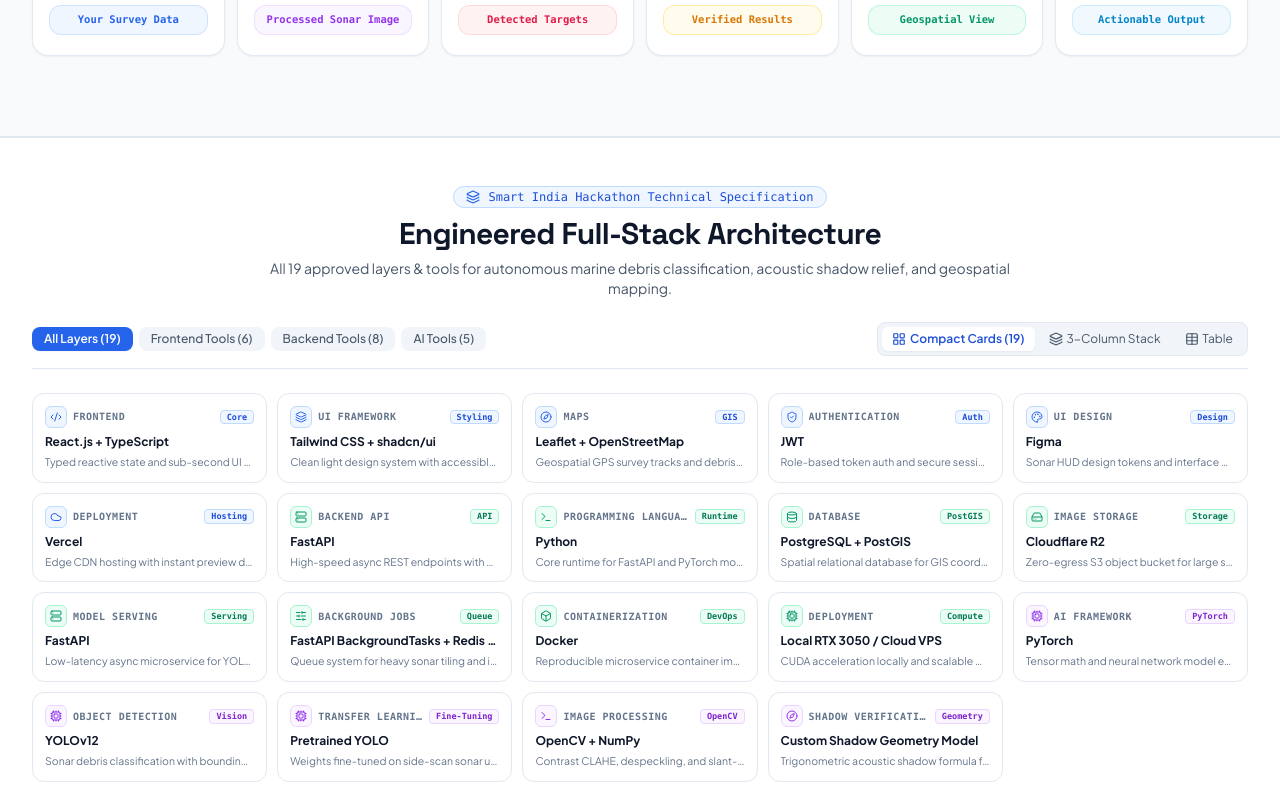
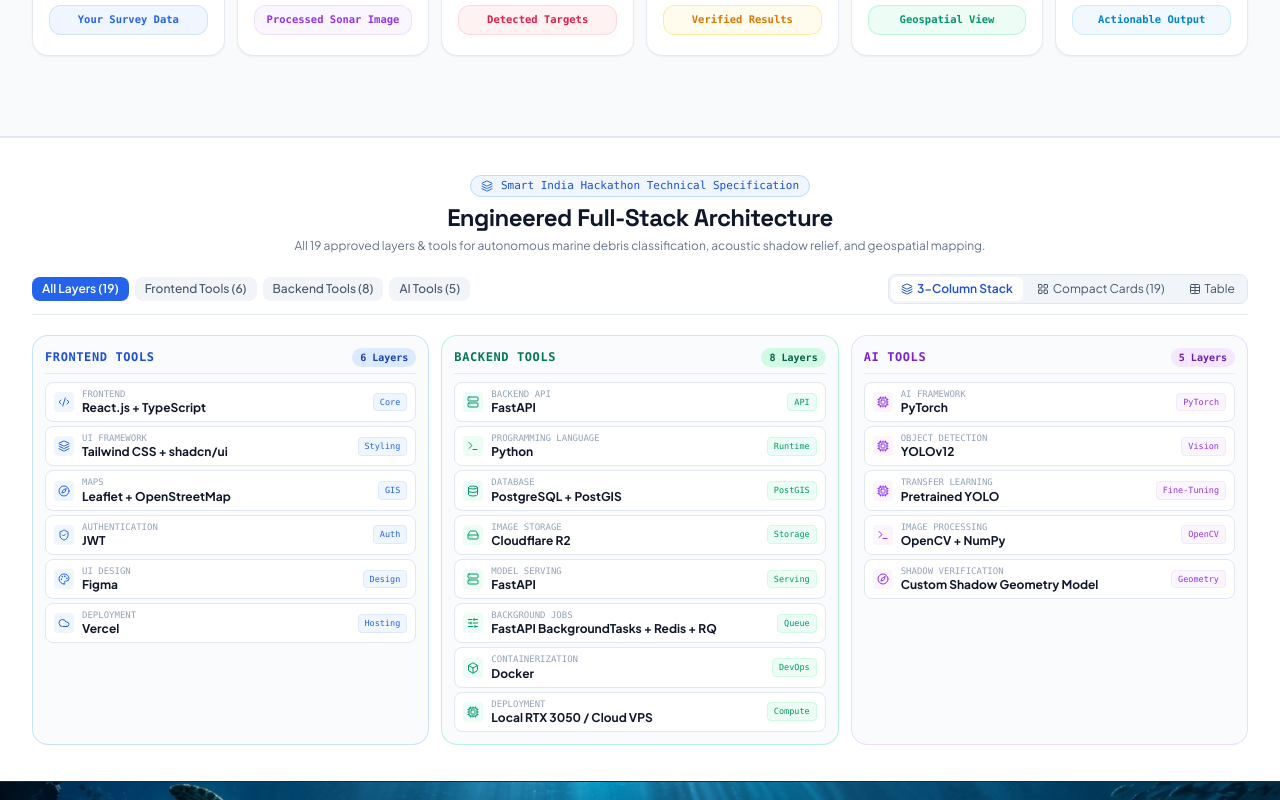
Before and after one commit to akashramachandrachavan-sys/vainateya-frontend, a React (Vite) app: page / in a window 1280 px wide. Shown: the part 1600-2400 px from the top of the page. Built offline with nearby package versions, Linux system fonts and the light colour scheme.

Commit message:
feat: compact architecture section layout and add legal reference disclaimer in footer

```diff
--- a/src/components/landing/TechStackShowcase.tsx
+++ b/src/components/landing/TechStackShowcase.tsx
@@ -28,7 +28,7 @@ interface TechItem {
 
 export function TechStackShowcase() {
   const [selectedCategory, setSelectedCategory] = useState<'All' | 'Frontend' | 'Backend' | 'AI Tools'>('All');
-  const [viewMode, setViewMode] = useState<'grid' | 'columns' | 'table'>('grid');
+  const [viewMode, setViewMode] = useState<'columns' | 'grid' | 'table'>('columns');
 
   const stackItems: TechItem[] = [
     // Frontend Tools
@@ -206,30 +206,30 @@ export function TechStackShowcase() {
   const aiItems = stackItems.filter(i => i.category === 'AI Tools');
 
   return (
-    <section className="py-12 bg-white border-t border-slate-200 relative">
-      <div className="max-w-7xl mx-auto px-4 sm:px-6 lg:px-8 space-y-6">
-        <div className="text-center max-w-3xl mx-auto space-y-1.5">
-          <div className="inline-flex items-center space-x-2 text-xs font-mono text-blue-700 bg-blue-50 px-3 py-0.5 rounded-full border border-blue-200">
-            <Layers className="w-3.5 h-3.5 text-blue-600" />
+    <section className="py-7 sm:py-9 bg-white border-t border-slate-200 relative">
+      <div className="max-w-7xl mx-auto px-4 sm:px-6 lg:px-8 space-y-4 sm:space-y-5">
+        <div className="text-center max-w-3xl mx-auto space-y-1">
+          <div className="inline-flex items-center space-x-2 text-[11px] font-mono text-blue-700 bg-blue-50 px-2.5 py-0.5 rounded-full border border-blue-200">
+            <Layers className="w-3 h-3 text-blue-600" />
             <span>Smart India Hackathon Technical Specification</span>
           </div>
-          <h2 className="text-2xl sm:text-3xl font-extrabold text-slate-900 font-['Space_Grotesk'] tracking-tight">
+          <h2 className="text-xl sm:text-2xl font-extrabold text-slate-900 font-['Space_Grotesk'] tracking-tight">
             Engineered Full-Stack Architecture
           </h2>
-          <p className="text-xs sm:text-sm text-slate-600">
+          <p className="text-xs text-slate-500">
             All 19 approved layers &amp; tools for autonomous marine debris classification, acoustic shadow relief, and geospatial mapping.
           </p>
         </div>
 
         {/* Filter Controls & View Switcher */}
-        <div className="flex flex-col sm:flex-row items-center justify-between gap-3 border-b border-slate-200 pb-3">
+        <div className="flex flex-col sm:flex-row items-center justify-between gap-2.5 border-b border-slate-200 pb-2.5">
           <div className="flex flex-wrap items-center gap-1.5">
             {categories.map((cat) => (
               <button
                 key={cat.id}
                 onClick={() => setSelectedCategory(cat.id)}
-                className={`px-3 py-1 rounded-lg text-xs font-medium transition-all ${selectedCategory === cat.id
-                  ? 'bg-blue-600 text-white shadow-sm font-semibold'
+                className={`px-2.5 py-1 rounded-lg text-xs font-medium transition-all ${selectedCategory === cat.id
+                  ? 'bg-blue-600 text-white shadow-xs font-semibold'
                   : 'bg-slate-100 text-slate-600 hover:bg-slate-200 hover:text-slate-900'
                   }`}
               >
@@ -238,75 +238,68 @@ export function TechStackShowcase() {
             ))}
           </div>
 
-          <div className="flex items-center space-x-1 bg-slate-100 p-1 rounded-lg border border-slate-200 text-xs">
+          <div className="flex items-center space-x-1 bg-slate-100 p-0.5 rounded-lg border border-slate-200 text-xs">
+            <button
+              onClick={() => setViewMode('columns')}
+              className={`flex items-center space-x-1 px-2.5 py-1 rounded-md transition-colors ${viewMode === 'columns' ? 'bg-white text-blue-700 shadow-xs font-semibold' : 'text-slate-600 hover:text-slate-900'
+                }`}
+            >
+              <Layers className="w-3 h-3" />
+              <span>3-Column Stack</span>
+            </button>
             <button
               onClick={() => setViewMode('grid')}
-              className={`flex items-center space-x-1 px-2.5 py-1 rounded-md transition-colors ${viewMode === 'grid' ? 'bg-white text-blue-700 shadow-sm font-semibold' : 'text-slate-600 hover:text-slate-900'
+              className={`flex items-center space-x-1 px-2.5 py-1 rounded-md transition-colors ${viewMode === 'grid' ? 'bg-white text-blue-700 shadow-xs font-semibold' : 'text-slate-600 hover:text-slate-900'
                 }`}
             >
-              <LayoutGrid className="w-3.5 h-3.5" />
+              <LayoutGrid className="w-3 h-3" />
               <span>Compact Cards ({filteredItems.length})</span>
             </button>
             <button
-              onClick={() => setViewMode('columns')}
-              className={`flex items-center space-x-1 px-2.5 py-1 rounded-md transition-colors ${viewMode === 'columns' ? 'bg-white text-blue-700 shadow-sm font-semibold' : 'text-slate-600 hover:text-slate-900'
+              onClick={() => setViewMode('table')}
+              className={`flex items-center space-x-1 px-2.5 py-1 rounded-md transition-colors ${viewMode === 'table' ? 'bg-white text-blue-700 shadow-xs font-semibold' : 'text-slate-600 hover:text-slate-900'
                 }`}
             >
-              <Layers className="w-3.5 h-3.5" />
-              <span>3-Column Stack</span>
-            </button>
-            <button
-              onClick={() => setViewMode('table')}
-              className={`flex items-center space-x-1 px-2.5 py-1 rounded-md transition-colors ${viewMode === 'table' ? 'bg-white text-blue-700 shadow-sm font-semibold' : 'text-slate-600 hover:text-slate-900'
-                }`}
-            >
-              <TableIcon className="w-3.5 h-3.5" />
+              <TableIcon className="w-3 h-3" />
               <span>Table</span>
             </button>
           </div>
         </div>
 
-        {/* View Mode: Compact Grid Cards (All 19 fit in ~320px height) */}
+        {/* View Mode: Compact Grid Cards (Ultra-compact 1-row chips) */}
         {viewMode === 'grid' && (
-          <div className="grid grid-cols-2 sm:grid-cols-3 md:grid-cols-4 lg:grid-cols-5 gap-2.5">
+          <div className="grid grid-cols-2 sm:grid-cols-3 md:grid-cols-4 lg:grid-cols-5 gap-2">
             {filteredItems.map((item, index) => {
               const Icon = item.icon;
               return (
                 <div
                   key={index}
                   title={`${item.layer}: ${item.finalTool} • ${item.description}`}
-                  className="bg-white p-2.5 sm:p-3 rounded-xl border border-slate-200 hover:border-blue-500 hover:shadow-sm transition-all group relative flex flex-col justify-between"
+                  className="bg-white p-2 px-2.5 rounded-xl border border-slate-200 hover:border-blue-500 hover:shadow-xs transition-all group flex items-center justify-between gap-2"
                 >
-                  <div>
-                    <div className="flex items-center justify-between mb-1.5 gap-1">
-                      <div className="flex items-center space-x-1.5 min-w-0">
+                  <div className="flex items-center space-x-2 min-w-0">
                     <div className={`p-1 rounded-md border transition-colors shrink-0 ${item.category === 'Frontend' ? 'bg-blue-50 border-blue-200 text-blue-600 group-hover:bg-blue-600 group-hover:text-white' :
                       item.category === 'Backend' ? 'bg-emerald-50 border-emerald-200 text-emerald-600 group-hover:bg-emerald-600 group-hover:text-white' :
                         'bg-purple-50 border-purple-200 text-purple-600 group-hover:bg-purple-600 group-hover:text-white'
                       }`}>
                       <Icon className="w-3 h-3" />
                     </div>
-                        <span className="text-[10px] font-mono text-slate-500 uppercase tracking-wider font-semibold truncate">
+                    <div className="min-w-0">
+                      <div className="text-[9px] font-mono text-slate-400 uppercase truncate leading-tight">
                         {item.layer}
-                        </span>
+                      </div>
+                      <h3 className="text-xs font-bold text-slate-900 group-hover:text-blue-600 transition-colors truncate leading-tight">
+                        {item.finalTool}
+                      </h3>
+                    </div>
                   </div>
 
-                      <span className={`text-[8.5px] font-mono font-bold px-1.5 py-0.2 rounded border shrink-0 ${item.category === 'Frontend' ? 'bg-blue-50 border-blue-200 text-blue-700' :
+                  <span className={`text-[8.5px] font-mono font-bold px-1.5 py-0.5 rounded border shrink-0 ${item.category === 'Frontend' ? 'bg-blue-50 border-blue-200 text-blue-700' :
                     item.category === 'Backend' ? 'bg-emerald-50 border-emerald-200 text-emerald-700' :
                       'bg-purple-50 border-purple-200 text-purple-700'
                     }`}>
                     {item.badge}
                   </span>
-                    </div>
-
-                    <h3 className="text-xs font-bold text-slate-900 group-hover:text-blue-600 transition-colors truncate">
-                      {item.finalTool}
-                    </h3>
-                  </div>
-
-                  <p className="text-[10.5px] text-slate-500 truncate mt-1">
-                    {item.description}
-                  </p>
                 </div>
               );
             })}
@@ -315,87 +308,96 @@ export function TechStackShowcase() {
 
         {/* View Mode: 3-Column Stack (Frontend, Backend, AI Tools side by side) */}
         {viewMode === 'columns' && (
-          <div className="grid grid-cols-1 md:grid-cols-3 gap-4">
+          <div className={`grid gap-3 ${selectedCategory === 'All'
+            ? 'grid-cols-1 md:grid-cols-3'
+            : 'grid-cols-1 md:grid-cols-2 lg:grid-cols-3'
+            }`}>
             {/* Frontend Column */}
-            <div className="bg-slate-50/70 p-3.5 rounded-2xl border border-blue-200/80 flex flex-col space-y-2">
-              <div className="flex items-center justify-between pb-2 border-b border-blue-100">
+            {(selectedCategory === 'All' || selectedCategory === 'Frontend') && (
+              <div className="bg-slate-50/70 p-3 rounded-2xl border border-blue-200/80 flex flex-col space-y-2">
+                <div className="flex items-center justify-between pb-1.5 border-b border-blue-100">
                   <span className="text-xs font-mono font-bold text-blue-700 uppercase tracking-wider">Frontend Tools</span>
                   <span className="text-[10px] font-mono px-2 py-0.5 rounded-full bg-blue-100 text-blue-800 font-bold">6 Layers</span>
                 </div>
-              <div className="space-y-1.5">
+                <div className="space-y-1">
                   {frontendItems.map((item, idx) => {
                     const Icon = item.icon;
                     return (
-                    <div key={idx} className="bg-white p-2 rounded-lg border border-slate-200 hover:border-blue-400 transition-colors flex items-center justify-between gap-2">
+                      <div key={idx} title={item.description} className="bg-white p-1.5 px-2 rounded-lg border border-slate-200 hover:border-blue-400 transition-colors flex items-center justify-between gap-2">
                         <div className="flex items-center space-x-2 min-w-0">
                           <div className="p-1 rounded bg-blue-50 text-blue-600 shrink-0">
                             <Icon className="w-3 h-3" />
                           </div>
                           <div className="min-w-0">
-                          <div className="text-[9.5px] font-mono text-slate-400 uppercase">{item.layer}</div>
-                          <div className="text-xs font-bold text-slate-900 truncate">{item.finalTool}</div>
+                            <div className="text-[9px] font-mono text-slate-400 uppercase leading-tight">{item.layer}</div>
+                            <div className="text-xs font-bold text-slate-900 truncate leading-tight">{item.finalTool}</div>
                           </div>
                         </div>
-                      <span className="text-[9px] font-mono text-blue-600 bg-blue-50 px-1.5 py-0.5 rounded border border-blue-100 shrink-0">{item.badge}</span>
+                        <span className="text-[8.5px] font-mono text-blue-600 bg-blue-50 px-1.5 py-0.5 rounded border border-blue-100 shrink-0">{item.badge}</span>
                       </div>
                     );
                   })}
                 </div>
               </div>
+            )}
 
             {/* Backend Column */}
-            <div className="bg-slate-50/70 p-3.5 rounded-2xl border border-emerald-200/80 flex flex-col space-y-2">
-              <div className="flex items-center justify-between pb-2 border-b border-emerald-100">
+            {(selectedCategory === 'All' || selectedCategory === 'Backend') && (
+              <div className="bg-slate-50/70 p-3 rounded-2xl border border-emerald-200/80 flex flex-col space-y-2">
+                <div className="flex items-center justify-between pb-1.5 border-b border-emerald-100">
                   <span className="text-xs font-mono font-bold text-emerald-700 uppercase tracking-wider">Backend Tools</span>
                   <span className="text-[10px] font-mono px-2 py-0.5 rounded-full bg-emerald-100 text-emerald-800 font-bold">8 Layers</span>
                 </div>
-              <div className="space-y-1.5">
+                <div className="space-y-1">
                   {backendItems.map((item, idx) => {
                     const Icon = item.icon;
                     return (
-                    <div key={idx} className="bg-white p-2 rounded-lg border border-slate-200 hover:border-emerald-400 transition-colors flex items-center justify-between gap-2">
+                      <div key={idx} title={item.description} className="bg-white p-1.5 px-2 rounded-lg border border-slate-200 hover:border-emerald-400 transition-colors flex items-center justify-between gap-2">
                         <div className="flex items-center space-x-2 min-w-0">
                           <div className="p-1 rounded bg-emerald-50 text-emerald-600 shrink-0">
                             <Icon className="w-3 h-3" />
                           </div>
                           <div className="min-w-0">
-                          <div className="text-[9.5px] font-mono text-slate-400 uppercase">{item.layer}</div>
-                          <div className="text-xs font-bold text-slate-900 truncate">{item.finalTool}</div>
+                            <div className="text-[9px] font-mono text-slate-400 uppercase leading-tight">{item.layer}</div>
+                            <div className="text-xs font-bold text-slate-900 truncate leading-tight">{item.finalTool}</div>
                           </div>
                         </div>
-                      <span className="text-[9px] font-mono text-emerald-600 bg-emerald-50 px-1.5 py-0.5 rounded border border-emerald-100 shrink-0">{item.badge}</span>
+                        <span className="text-[8.5px] font-mono text-emerald-600 bg-emerald-50 px-1.5 py-0.5 rounded border border-emerald-100 shrink-0">{item.badge}</span>
                       </div>
                     );
                   })}
                 </div>
               </div>
+            )}
 
             {/* AI Tools Column */}
-            <div className="bg-slate-50/70 p-3.5 rounded-2xl border border-purple-200/80 flex flex-col space-y-2">
-              <div className="flex items-center justify-between pb-2 border-b border-purple-100">
+            {(selectedCategory === 'All' || selectedCategory === 'AI Tools') && (
+              <div className="bg-slate-50/70 p-3 rounded-2xl border border-purple-200/80 flex flex-col space-y-2">
+                <div className="flex items-center justify-between pb-1.5 border-b border-purple-100">
                   <span className="text-xs font-mono font-bold text-purple-700 uppercase tracking-wider">AI Tools</span>
                   <span className="text-[10px] font-mono px-2 py-0.5 rounded-full bg-purple-100 text-purple-800 font-bold">5 Layers</span>
                 </div>
-              <div className="space-y-1.5">
+                <div className="space-y-1">
                   {aiItems.map((item, idx) => {
                     const Icon = item.icon;
                     return (
-                    <div key={idx} className="bg-white p-2 rounded-lg border border-slate-200 hover:border-purple-400 transition-colors flex items-center justify-between gap-2">
+                      <div key={idx} title={item.description} className="bg-white p-1.5 px-2 rounded-lg border border-slate-200 hover:border-purple-400 transition-colors flex items-center justify-between gap-2">
                         <div className="flex items-center space-x-2 min-w-0">
                           <div className="p-1 rounded bg-purple-50 text-purple-600 shrink-0">
                             <Icon className="w-3 h-3" />
                           </div>
                           <div className="min-w-0">
-                          <div className="text-[9.5px] font-mono text-slate-400 uppercase">{item.layer}</div>
-                          <div className="text-xs font-bold text-slate-900 truncate">{item.finalTool}</div>
+                            <div className="text-[9px] font-mono text-slate-400 uppercase leading-tight">{item.layer}</div>
+                            <div className="text-xs font-bold text-slate-900 truncate leading-tight">{item.finalTool}</div>
                           </div>
                         </div>
-                      <span className="text-[9px] font-mono text-purple-600 bg-purple-50 px-1.5 py-0.5 rounded border border-purple-100 shrink-0">{item.badge}</span>
+                        <span className="text-[8.5px] font-mono text-purple-600 bg-purple-50 px-1.5 py-0.5 rounded border border-purple-100 shrink-0">{item.badge}</span>
                       </div>
                     );
                   })}
                 </div>
               </div>
+            )}
           </div>
         )}
 
```
Also changed, not shown: src/components/layout/Footer.tsx (+8 -1 lines). Lines whose indentation alone changed are shown as unchanged.
